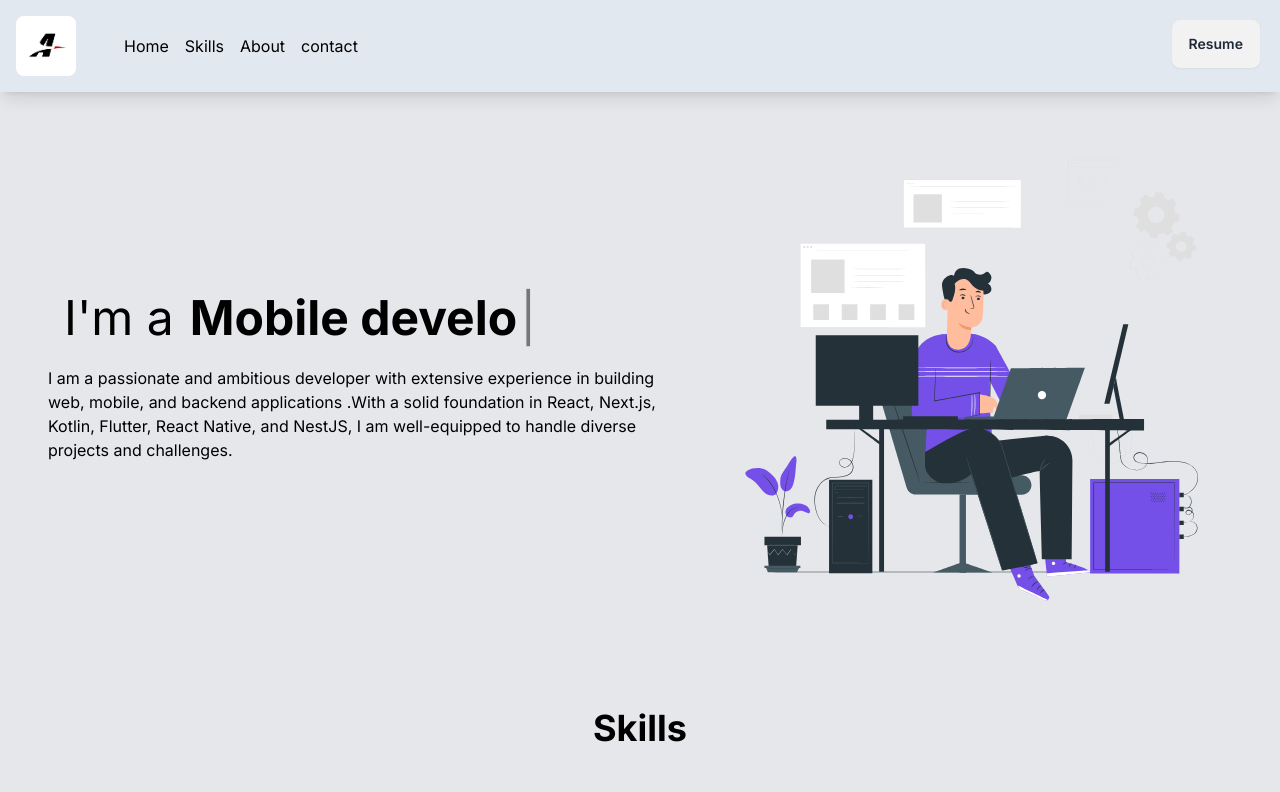
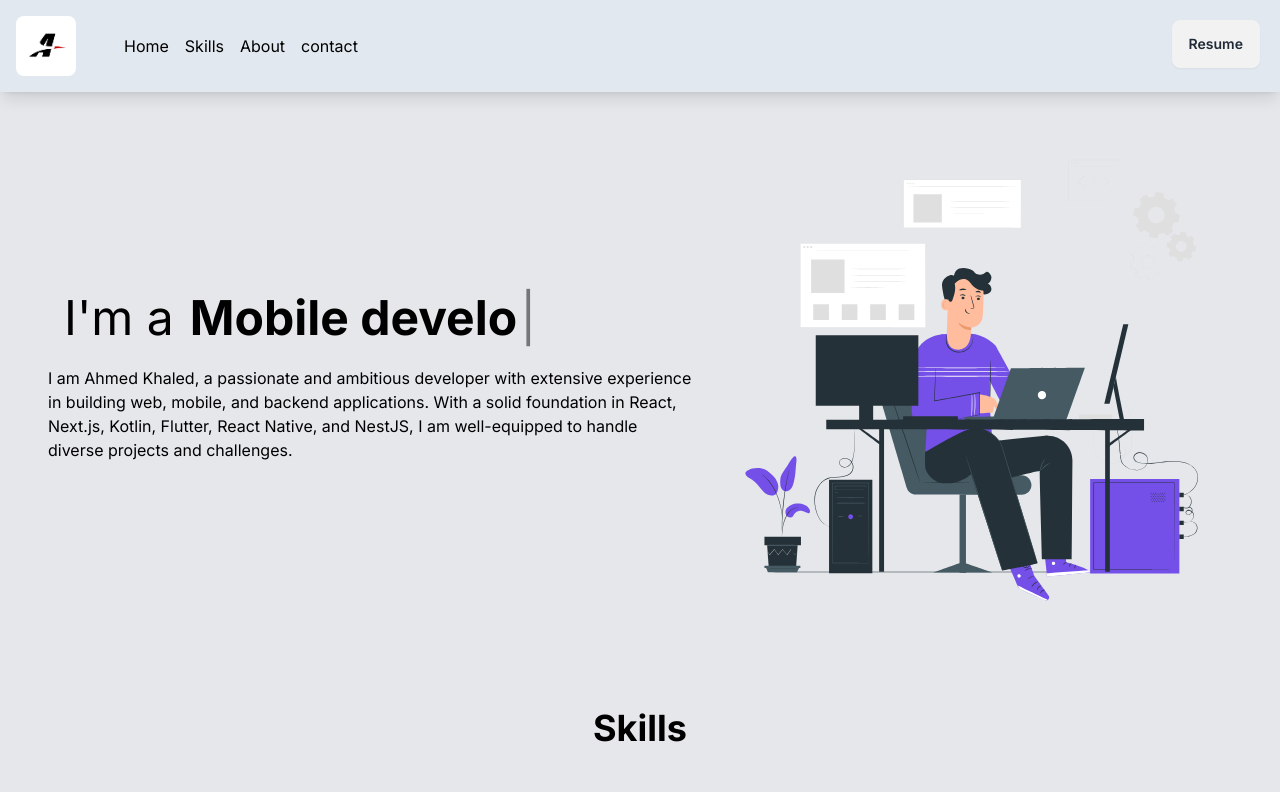
Before and after one commit to faragzz/portfolio, a Next.js app: page / in a window 1280 px wide. Shown: the top 792 px of the page. Built offline with nearby package versions, Linux system fonts and the light colour scheme.

Commit message:
added my name

```diff
--- a/app/components/about.tsx
+++ b/app/components/about.tsx
@@ -23,6 +23,7 @@ export default function About({}: Props) {
     <div className="flex flex-col xl:flex-row justify-between items-center w-full mt-32">
       <div className="flex flex-col text-black ml-12 mr-10">
         <div className="flex items-center">
+          <br/>
           <p className="text-5xl text-black ml-4">I'm a </p>
           <span className="font-bold text-5xl text-black ml-4">{text}</span>
           <span className="text-black text-5xl">
@@ -31,10 +32,7 @@ export default function About({}: Props) {
         </div>
         <br />
         <div className="text-md">
-          I am a passionate and ambitious developer with extensive experience in
-          building web, mobile, and backend applications .With a solid
-          foundation in React, Next.js, Kotlin, Flutter, React Native, and
-          NestJS, I am well-equipped to handle diverse projects and challenges.
+        I am Ahmed Khaled, a passionate and ambitious developer with extensive experience in building web, mobile, and backend applications. With a solid foundation in React, Next.js, Kotlin, Flutter, React Native, and NestJS, I am well-equipped to handle diverse projects and challenges.
         </div>
       </div>
       <div className="mr-12">
```
